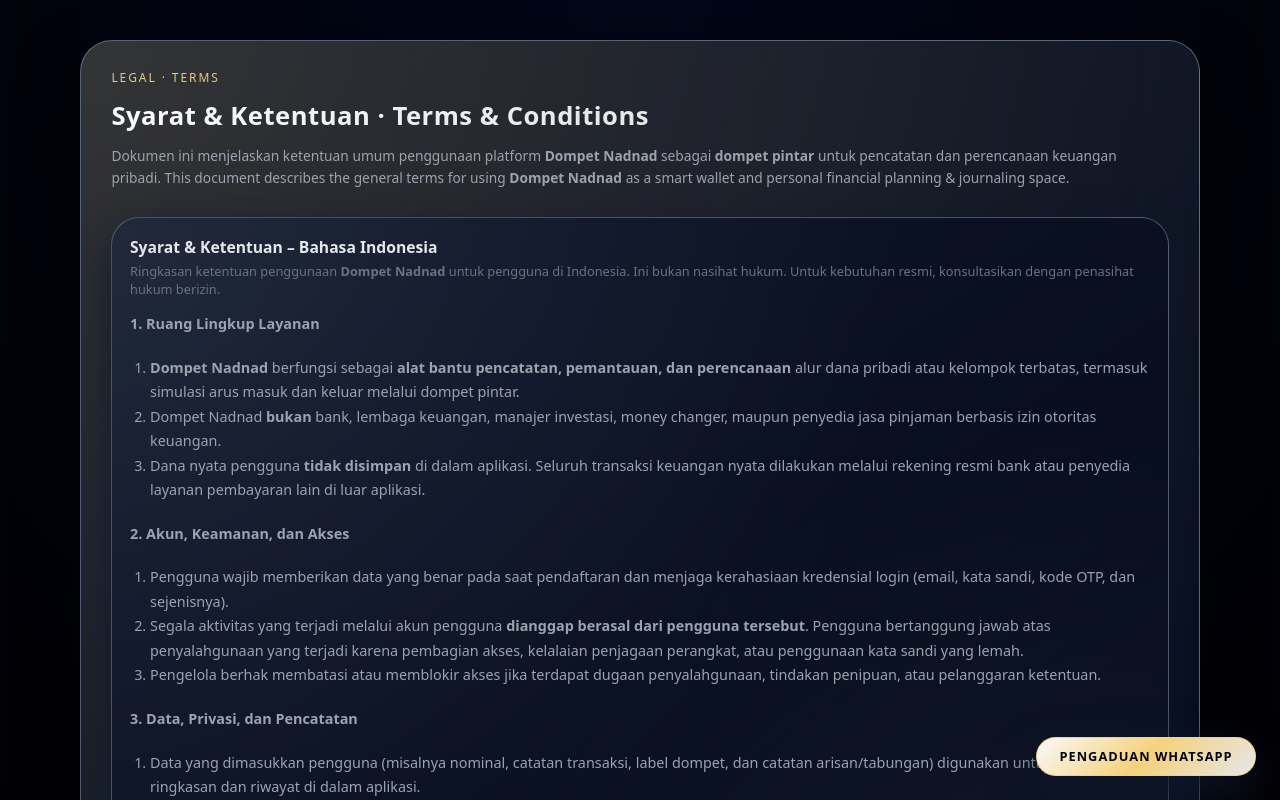
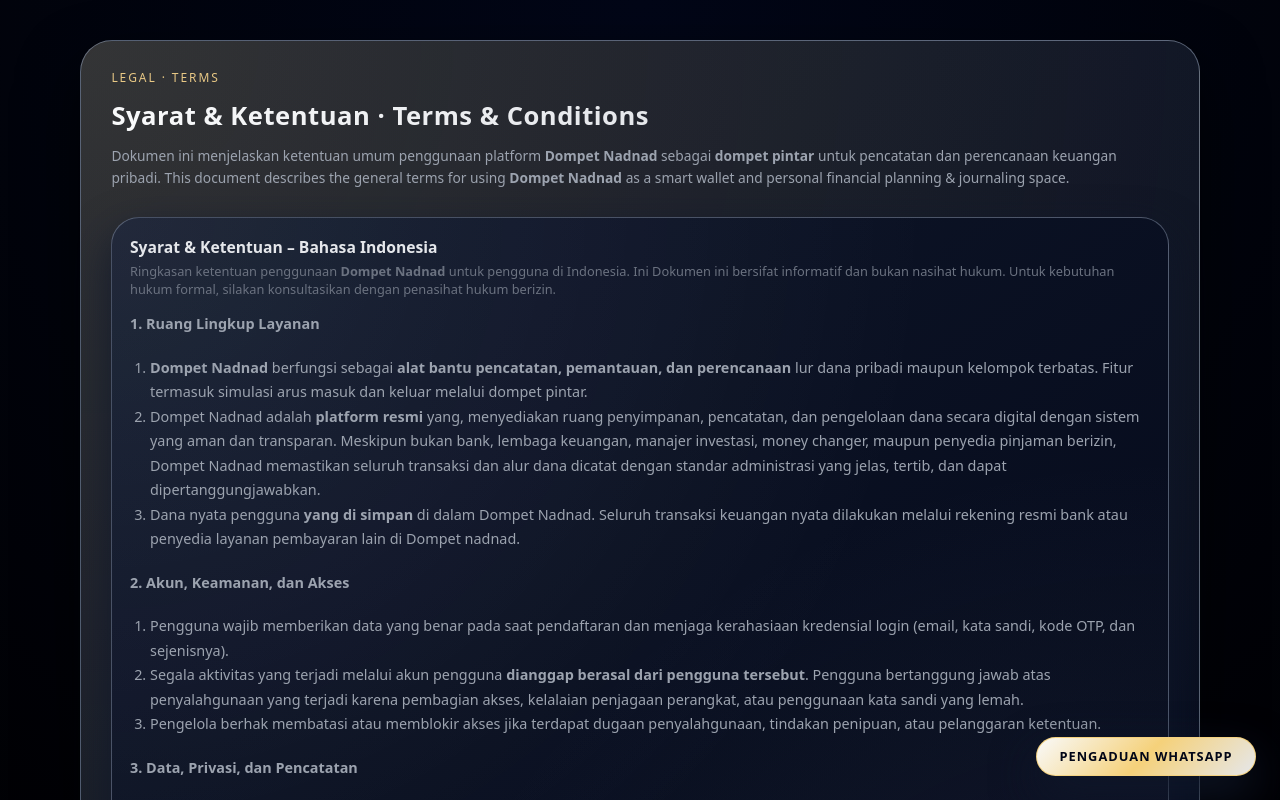
Before and after one commit to Mr-sn02/nadnad-invest-clean, a Next.js app in the folder nadnad-invest-clean/nadnad-invest-clean/: page /terms in a window 1280 px wide. Shown: the top 800 px of the page. Built offline with nearby package versions, Linux system fonts and the light colour scheme.

Commit message:
Update page.js

```diff
--- a/nadnad-invest-clean/nadnad-invest-clean/app/terms/page.js
+++ b/nadnad-invest-clean/nadnad-invest-clean/app/terms/page.js
@@ -25,8 +25,9 @@
             <p>
               Ringkasan ketentuan penggunaan{" "}
               <strong>Dompet Nadnad</strong> untuk pengguna di Indonesia. Ini
-              bukan nasihat hukum. Untuk kebutuhan resmi, konsultasikan dengan
-              penasihat hukum berizin.
+              Dokumen ini bersifat informatif dan bukan nasihat hukum. Untuk
+              kebutuhan hukum formal, silakan konsultasikan dengan penasihat
+              hukum berizin.
             </p>
           </div>
 
@@ -41,19 +42,23 @@
                 <strong>
                   alat bantu pencatatan, pemantauan, dan perencanaan
                 </strong>{" "}
-                alur dana pribadi atau kelompok terbatas, termasuk simulasi
-                arus masuk dan keluar melalui dompet pintar.
+                  lur dana pribadi maupun kelompok terbatas. Fitur termasuk
+                  simulasi arus masuk dan keluar melalui dompet pintar.
               </li>
               <li>
-                Dompet Nadnad <strong>bukan</strong> bank, lembaga keuangan,
-                manajer investasi, money changer, maupun penyedia jasa pinjaman
-                berbasis izin otoritas keuangan.
+                Dompet Nadnad adalah <strong>platform resmi</strong> yang, menyediakan
+                ruang penyimpanan, pencatatan, dan pengelolaan dana secara digital
+                dengan sistem yang aman dan transparan. Meskipun bukan bank, lembaga
+                keuangan, manajer investasi, money changer, maupun penyedia pinjaman
+                berizin, Dompet Nadnad memastikan seluruh transaksi dan alur dana
+                dicatat dengan standar administrasi yang jelas, tertib, dan dapat
+                dipertanggungjawabkan.
               </li>
               <li>
-                Dana nyata pengguna <strong>tidak disimpan</strong> di dalam
-                aplikasi. Seluruh transaksi keuangan nyata dilakukan melalui
+                Dana nyata pengguna <strong>yang di simpan</strong> di dalam
+                Dompet Nadnad. Seluruh transaksi keuangan nyata dilakukan melalui
                 rekening resmi bank atau penyedia layanan pembayaran lain di
-                luar aplikasi.
+                Dompet nadnad.
               </li>
             </ol>
 
```
